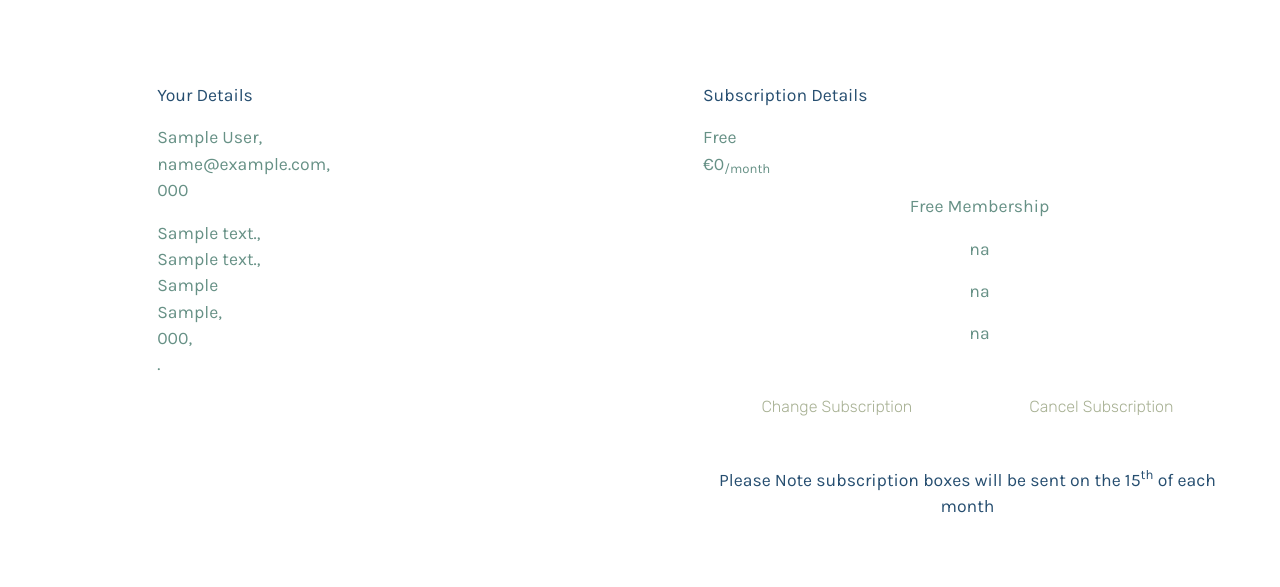
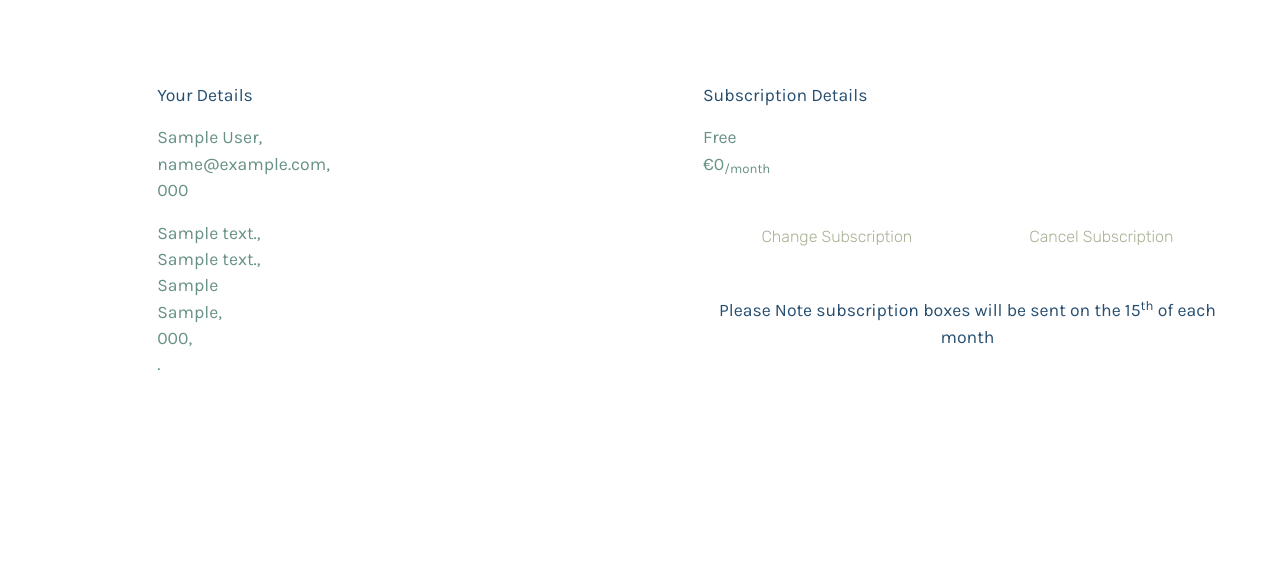
Before and after one commit to ClaireLally8/Waggy-Box, a Django app: page /membership/ in a window 1280 px wide. Shown: the part 235-822 px from the top of the page. Run offline with Django 3.2, Linux system fonts and the light colour scheme; a user stored in the database is signed in; data comes from the database, SQL or seed files in the repository; tables that the repository leaves empty hold one stand-in row (values such as "Sample post"); some libraries are stand-ins or nearby versions.

Commit message:
removed subscription overview

```diff
--- a/memberships/templates/memberships/subscription_overview.html
+++ b/memberships/templates/memberships/subscription_overview.html
@@ -29,19 +29,6 @@
 {% if member == current_membership.membership %}
 {% if member.membership_type %}
 €{{ member.price }}<sub>/month</sub>
-            {% if member.description_one != 'NA' %}
-              <p class="darkgreen pl-4 text-center">{{ member.description_one }}</p>
-              {% endif %}
-              {% if member.description_two != 'NA' %}
-              <p class="darkgreen pl-4 text-center">{{ member.description_two }}</p>
-              {% endif %}
-              {% if member.description_three != 'NA' %}
-              <p class="darkgreen pl-4 text-center">{{ member.description_three}}</p>
-              {% endif %}
-              {% if member.description_four != 'NA' %}
-              <p class="darkgreen pl-4 text-center">{{ member.description_four }}</p>
-              {% endif %}</p>
-
 {% endif %}
 {% endif %}
 {% endfor %}
```
